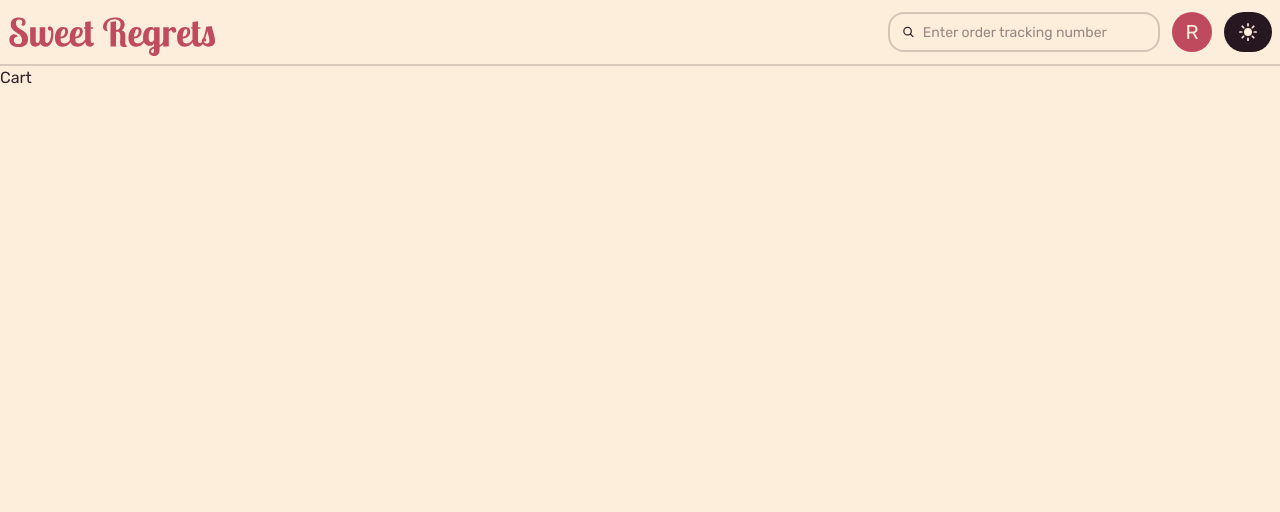
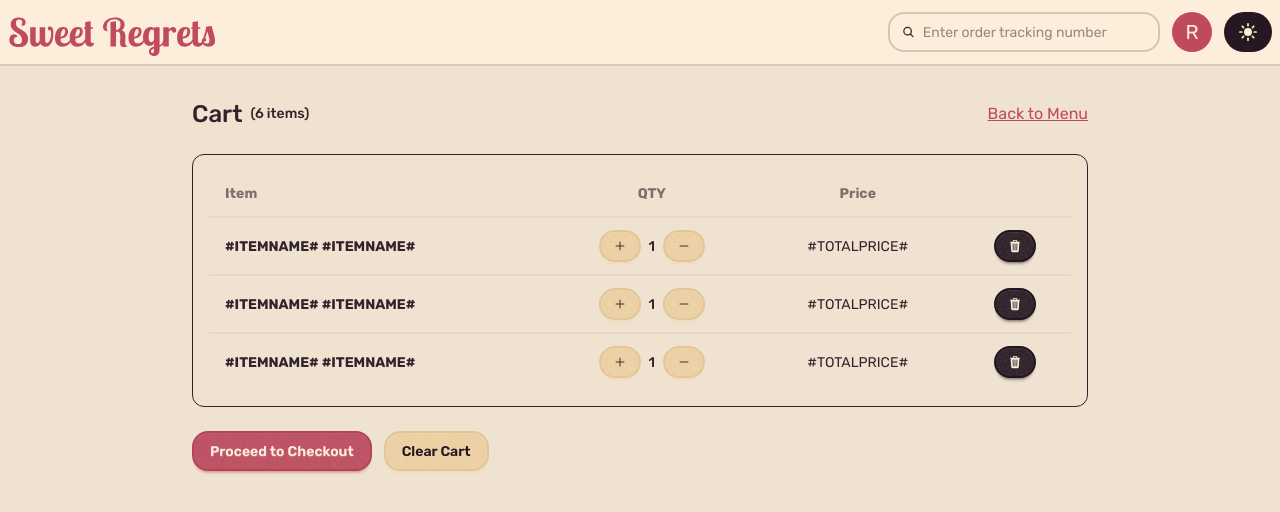
Before and after one commit to russelhanapi/sweet-regrets, a React (Vite) app: page /cart in a window 1280 px wide. Shown: the top 512 px of the page. Built offline with nearby package versions, Linux system fonts and the light colour scheme.

Commit message:
feat: add content and styles Cart page and CartItem component
- Created Cart page to display user's selected items.
- Created CartItem component for rendering individual cart items in Cart page.

```diff
--- /dev/null
+++ b/src/features/cart/CartItem.jsx
@@ -0,0 +1,29 @@
+import { IoAddOutline, IoRemoveOutline, IoTrash } from 'react-icons/io5';
+import Button from '../../components/ui/Button';
+
+function CartItem() {
+  return (
+    <tr className='hover:bg-secondary/35'>
+      <th>#ITEMNAME# #ITEMNAME#</th>
+      <td className='text-center'>
+        <div className='flex items-center justify-center gap-2'>
+          <Button type='smallSecondary'>
+            <IoAddOutline />
+          </Button>
+          <p className='font-medium'>1</p>
+          <Button type='smallSecondary'>
+            <IoRemoveOutline />
+          </Button>
+        </div>
+      </td>
+      <td className='text-center'>#TOTALPRICE#</td>
+      <td className='text-center'>
+        <Button type='smallNeutral'>
+          <IoTrash />
+        </Button>
+      </td>
+    </tr>
+  );
+}
+
+export default CartItem;
--- a/src/pages/Cart.jsx
+++ b/src/pages/Cart.jsx
@@ -1,7 +1,50 @@
-import React from 'react';
+import { Link } from 'react-router-dom';
+import CartItem from '../features/cart/CartItem';
+import Button from '../components/ui/Button';
 
 function Cart() {
-  return <div>Cart</div>;
+  return (
+    <div className='bg-base-200 min-h-screen px-4 py-8 sm:py-8 md:px-8'>
+      <div className='m-auto max-w-4xl'>
+        <div className='flex flex-col gap-6'>
+          <div className='flex items-center justify-between'>
+            <h1 className='flex items-center gap-2 text-xl font-medium md:text-2xl'>
+              Cart
+              <span className='text-sm'> (6 items)</span>
+            </h1>
+            <Link className='link text-primary text-sm md:text-base'>
+              Back to Menu
+            </Link>
+          </div>
+          <div className='secondary sm:rounded-xl sm:border sm:border-s sm:p-4'>
+            <div className='flex flex-col gap-4'>
+              <table className='table-xs sm:table-sm md:table-md table'>
+                <thead>
+                  <tr>
+                    <th className='text-left'>Item</th>
+                    <th className='text-center'>QTY</th>
+                    <th className='text-center'>Price</th>
+                    <th className='text-right'></th>
+                  </tr>
+                </thead>
+                <tbody>
+                  <CartItem />
+                  <CartItem />
+                  <CartItem />
+                </tbody>
+              </table>
+            </div>
+          </div>
+          <div className='space-y-3 sm:space-y-0 sm:space-x-3'>
+            <Button type='primary' to='/order/new'>
+              Proceed to Checkout
+            </Button>
+            <Button type='secondary'>Clear Cart</Button>
+          </div>
+        </div>
+      </div>
+    </div>
+  );
 }
 
 export default Cart;
```
